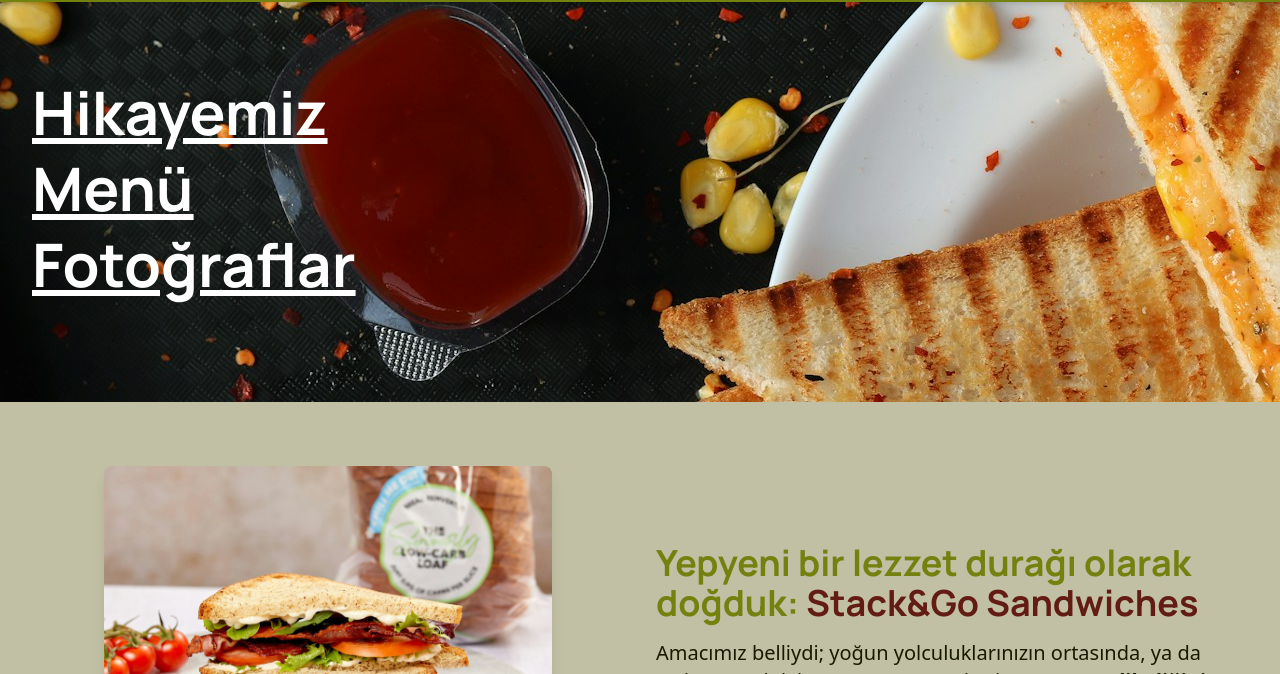
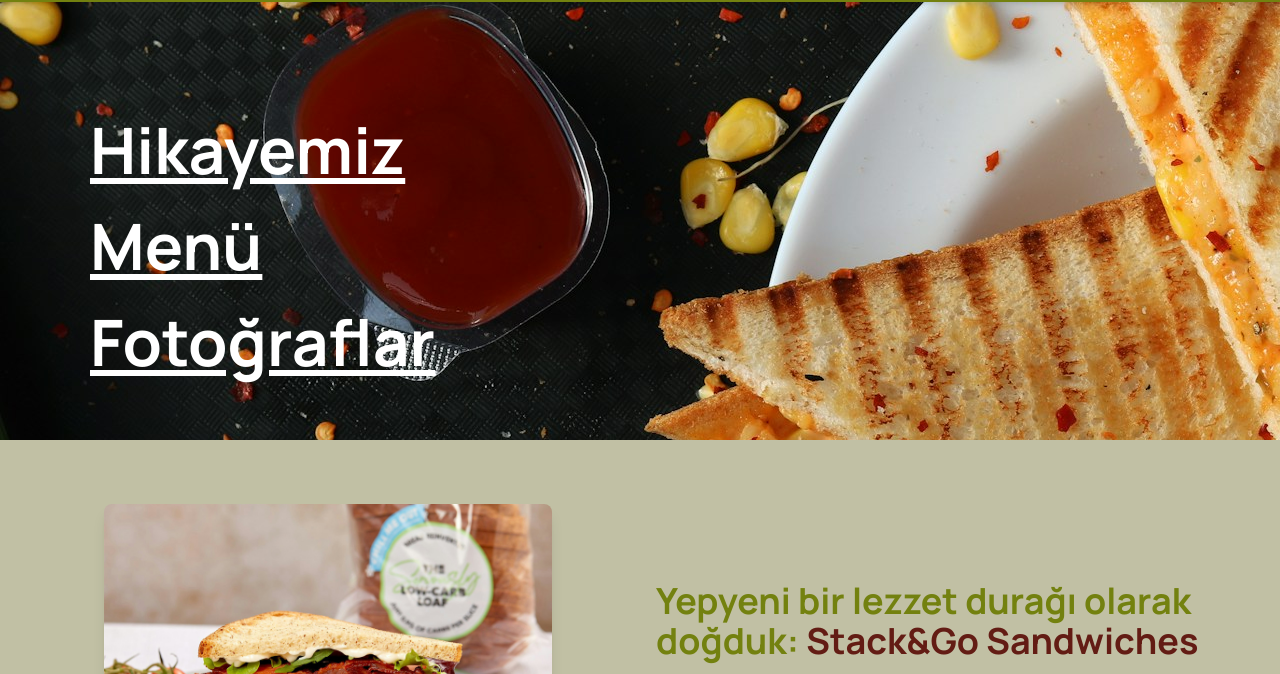
Before and after one commit to Dogusan-Group/stackandgosandwiches, a plain HTML site: page index.html in a window 1280 px wide. Shown: the part 78-752 px from the top of the page. Drawn offline with nearby package versions, Linux system fonts and the light colour scheme.

Commit message:
fixed alignment

```diff
--- a/index.html
+++ b/index.html
@@ -1,5 +1,6 @@
 <!DOCTYPE html>
 <html lang="tr">
+
 <head>
     <meta charset="UTF-8">
     <meta name="viewport" content="width=device-width, initial-scale=1.0">
@@ -9,17 +10,19 @@
     <!-- Google Fonts: Manrope ve Poppins -->
     <link rel="preconnect" href="https://fonts.googleapis.com">
     <link rel="preconnect" href="https://fonts.gstatic.com" crossorigin>
-    <link href="https://fonts.googleapis.com/css2?family=Manrope:wght@500;700&family=Poppins:wght@400;700&display=swap" rel="stylesheet">
+    <link href="https://fonts.googleapis.com/css2?family=Manrope:wght@500;700&family=Poppins:wght@400;700&display=swap"
+        rel="stylesheet">
     <!-- Favicon -->
     <link rel="icon" type="image/x-icon" href="img/logo-icon.png">
     <link rel="stylesheet" href="styles/index.css">
 </head>
+
 <body class="font-sans antialiased">
     <div id="siteWrapper" class="min-h-screen flex flex-col">
 
         <!-- Header -->
         <header class="default-header">
-            <div class="flex items-center" style="max-width: 1050px;">
+            <div class="flex items-center">
                 <!-- Logo -->
                 <a href="/index.html" class="flex-shrink-0">
                     <picture>
@@ -39,7 +42,8 @@
 
             <!-- Mobil Burger Menü Butonu -->
             <div class="md:hidden">
-                <button id="burger-menu-btn" class="burger flex flex-col justify-around w-8 h-6 bg-transparent border-none cursor-pointer p-0 z-50">
+                <button id="burger-menu-btn"
+                    class="burger flex flex-col justify-around w-8 h-6 bg-transparent border-none cursor-pointer p-0 z-50">
                     <div class="top-bun w-full h-0.5 bg-gray-800 rounded-full"></div>
                     <div class="patty w-full h-0.5 bg-gray-800 rounded-full"></div>
                     <div class="bottom-bun w-full h-0.5 bg-gray-800 rounded-full"></div>
@@ -60,15 +64,15 @@
 
             <!-- Hero Section -->
             <section class="hero-section">
-                <div class="hero-content z-20 p-4">
-                    <h1 class="text-4xl md:text-6xl font-extrabold mb-4">
-                        <a href="/pages/about.html" class="text-white hover:text-orange-300 transition-colors duration-300">Hikayemiz</a>
+                <div class="hero-content">
+                    <h1>
+                        <a href="/pages/about.html">Hikayemiz</a>
                     </h1>
-                    <h1 class="text-4xl md:text-6xl font-extrabold mb-4">
-                        <a href="/pages/menu.html" class="text-white hover:text-orange-300 transition-colors duration-300">Menü</a>
+                    <h1>
+                        <a href="/pages/menu.html">Menü</a>
                     </h1>
-                    <h1 class="text-4xl md:text-6xl font-extrabold">
-                        <a href="/pages/photos.html" class="text-white hover:text-orange-300 transition-colors duration-300">Fotoğraflar</a>
+                    <h1>
+                        <a href="/pages/photos.html">Fotoğraflar</a>
                     </h1>
                 </div>
             </section>
@@ -77,11 +81,17 @@
             <section class="content-section py-16 px-4 md:px-8" style="background-color: var(--color-light-gray);">
                 <div class="flex flex-col md:flex-row items-center gap-8">
                     <div class="md:w-1/2 flex justify-center">
-                        <img src="/img/home-content-img.jpg" alt="Sandwich Making" class="w-full h-auto max-w-md rounded-lg shadow-lg">
+                        <img src="/img/home-content-img.jpg" alt="Sandwich Making"
+                            class="w-full h-auto max-w-md rounded-lg shadow-lg">
                     </div>
                     <div class="md:w-1/2 text-center md:text-left">
-                        <h2 class="text-3xl md:text-4xl font-bold mb-4" style="color: var(--color-primary-dark);">Yepyeni bir lezzet durağı olarak doğduk: <strong style="color: var(--color-accent-red);">Stack&Go Sandwiches</strong></h2>
-                        <p class="text-lg md:text-xl leading-relaxed mb-6" style="color: var(--color-darkest);">Amacımız belliydi; yoğun yolculuklarınızın ortasında, ya da sadece günlük koşuşturmacanızda size <strong>taptaze, dilediğiniz gibi hazırlanmış sandviçlerle</strong> keyifli bir mola sunmak.</p>
+                        <h2 class="text-3xl md:text-4xl font-bold mb-4" style="color: var(--color-primary-dark);">
+                            Yepyeni bir lezzet durağı olarak doğduk: <strong
+                                style="color: var(--color-accent-red);">Stack&Go Sandwiches</strong></h2>
+                        <p class="text-lg md:text-xl leading-relaxed mb-6" style="color: var(--color-darkest);">Amacımız
+                            belliydi; yoğun yolculuklarınızın ortasında, ya da sadece günlük koşuşturmacanızda size
+                            <strong>taptaze, dilediğiniz gibi hazırlanmış sandviçlerle</strong> keyifli bir mola sunmak.
+                        </p>
                         <!-- <a href="/pages/about.html" class="inline-block text-white font-semibold py-3 px-6 rounded-md shadow-md" style="background-color: var(--color-accent-red); hover:background-color: var(--color-primary-dark); transition: background-color 0.3s ease;">Hikayemizi Öğrenin.</a> -->
                     </div>
                 </div>
@@ -90,16 +100,19 @@
             <!-- Location and Hours Section -->
             <section class="content-section py-16 px-4 md:px-8" style="background-color: var(--color-accent-red);">
                 <div class="text-center">
-                    <h2 class="text-3xl md:text-4xl font-bold mb-10" style="color: var(--color-light-gray);">Cumhuriyet Mahallesi, Muğla Bodrum Yolu No:21/5, Milas/Muğla</h2>
+                    <h2 class="text-3xl md:text-4xl font-bold mb-10" style="color: var(--color-light-gray);">Cumhuriyet
+                        Mahallesi, Muğla Bodrum Yolu No:21/5, Milas/Muğla</h2>
                     <a href="https://maps.app.goo.gl/yPBLmTPTuryqmuk9A" target="_blank">
                         Yol Tarifi Al
                     </a>
                     <div class="flex md:flex-row justify-center gap-8 mt-10">
                         <div class="">
-                            <h3 class="text-2xl font-bold mb-2" style="color: var(--color-light-gray);">Pazartesi-Cuma<br>10:00-22:00</h3>
+                            <h3 class="text-2xl font-bold mb-2" style="color: var(--color-light-gray);">
+                                Pazartesi-Cuma<br>10:00-22:00</h3>
                         </div>
                         <div class="">
-                            <h3 class="text-2xl font-bold mb-2" style="color: var(--color-light-gray);">Cumartesi, Pazar<br>10:00-18:00</h3>
+                            <h3 class="text-2xl font-bold mb-2" style="color: var(--color-light-gray);">Cumartesi,
+                                Pazar<br>10:00-18:00</h3>
                         </div>
                     </div>
                 </div>
@@ -151,4 +164,5 @@
         });
     </script>
 </body>
+
 </html>
--- a/styles/index.css
+++ b/styles/index.css
@@ -81,7 +81,7 @@
     background-size: cover;
     background-position: center;
     text-align: center;
-    padding: 4rem 1rem;
+    padding-top: 50px;
     position: relative;
 }
 
@@ -100,10 +100,15 @@
     position: relative;
     z-index: 2;
     color: white;
+        max-width: 1200px;
+        margin: auto;
+        padding: 50px;
     text-align: left;
 }
 
 .hero-content a {
+    font-size: 4rem;
+    font-weight: 800;
     text-decoration: underline;
 }
 
@@ -169,6 +174,10 @@
 
 
 @media screen and (max-width: 1050px) {
+    .hero-content {
+        max-width: 1050px;
+        margin: auto;
+    }
 
     .siteWrapper {
         max-width: 1050px;
```
